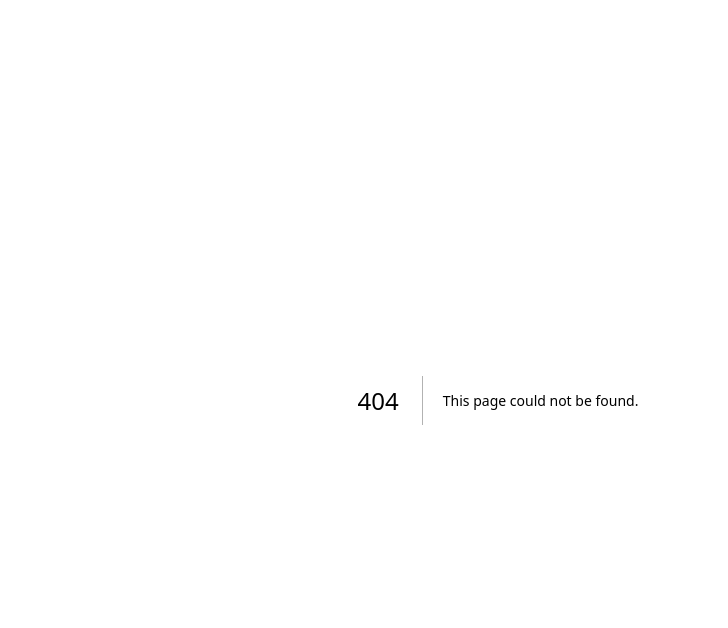
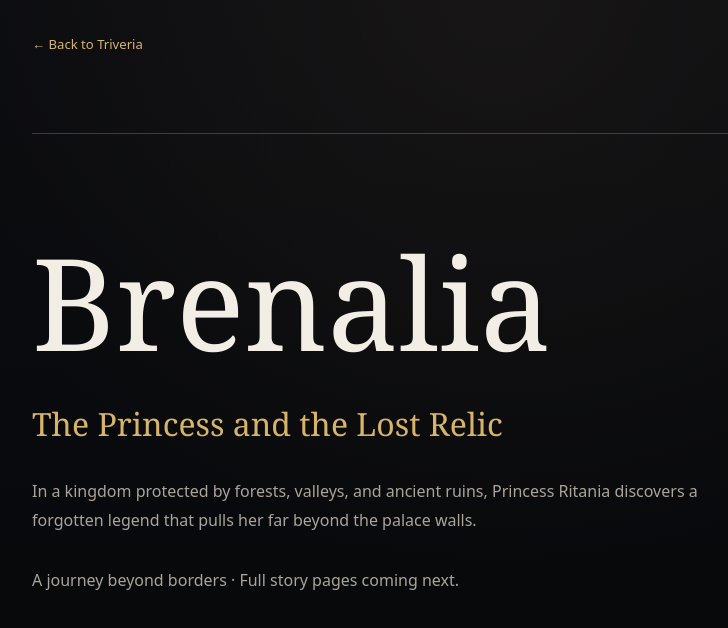
Before and after one commit to JackJackStudio/music-atelier-rowan, a Next.js app: page /brenalia in a window 1280 px wide. Before the commit this address had no page. Shown: the top 628 px of the page, without its empty margins (142-870 px from the left). Built offline with nearby package versions, Linux system fonts and the light colour scheme.

Commit message:
Add src/app/brenalia/page.tsx

```diff
--- /dev/null
+++ b/src/app/brenalia/page.tsx
@@ -0,0 +1,15 @@
+import Link from "next/link";
+
+export default function BrenaliaPage() {
+  return (
+    <main className="storyPage">
+      <Link className="back" href="/">← Back to Triveria</Link>
+      <section className="storyHero">
+        <h1>Brenalia</h1>
+        <h2>The Princess and the Lost Relic</h2>
+        <p>In a kingdom protected by forests, valleys, and ancient ruins, Princess Ritania discovers a forgotten legend that pulls her far beyond the palace walls.</p>
+        <p className="coming">A journey beyond borders · Full story pages coming next.</p>
+      </section>
+    </main>
+  );
+}
```
